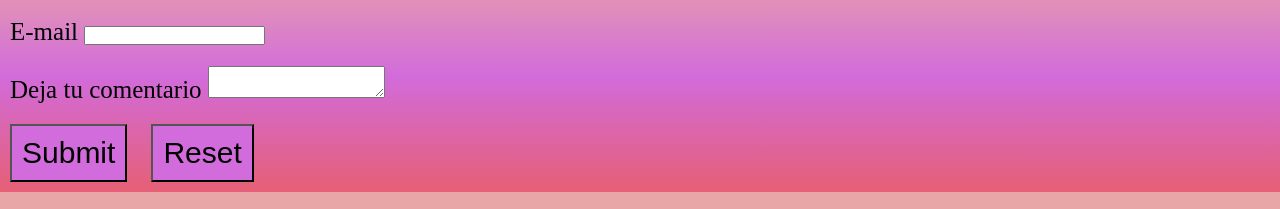
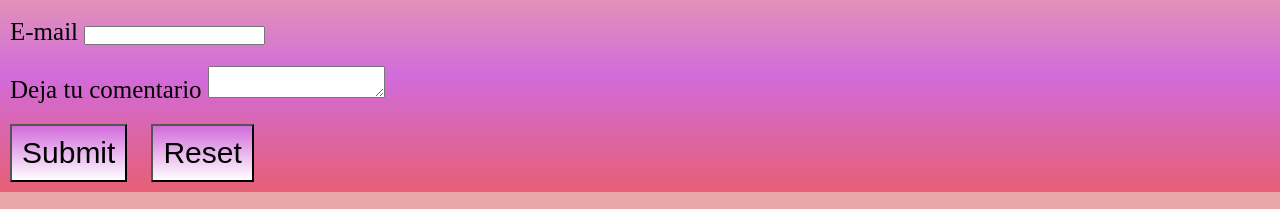
Before and after one commit to mai-analia/todo-piel-beauty-house, a plain HTML site: page page/contactanos.html in a window 1280 px wide. Shown: the part 179-388 px from the top of the page. Drawn offline with Linux system fonts and the light colour scheme; a web font is replaced by a local one.

Commit message:
cambio color de botones

```diff
--- a/css/style.css
+++ b/css/style.css
@@ -515,7 +515,7 @@ main {
 }
 /* fondo, margin y padding botones de enviar y borrar */
 .form__botones {
-    background-color: rgb(210, 107, 219); /* ROSA LILA */
+    background-image: linear-gradient(rgb(210, 107, 219), white);
     padding: 10px;
     margin: 10px;
 }
```
